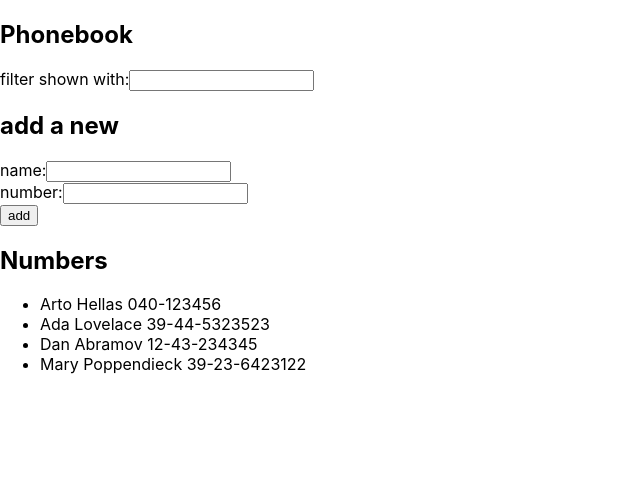
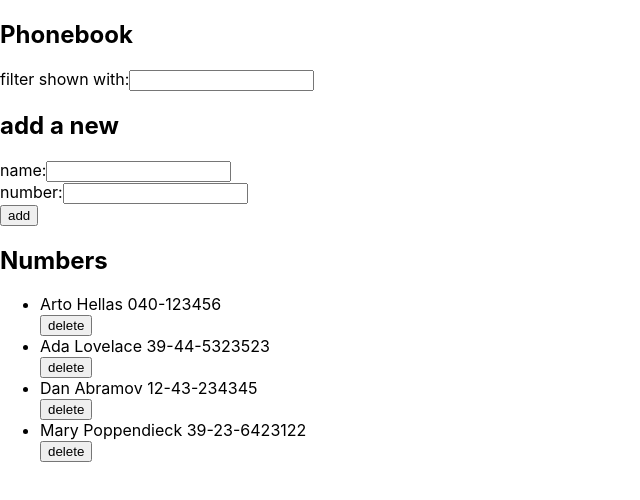
Before and after one commit to Samuann/FullStack-Open, a React (Create React App) app in the folder part2/phonebook/: page / in a window 1280 px wide. Shown: the top 500 px of the page, without its empty margins (0-640 px from the left). Built offline with nearby package versions, Linux system fonts and the light colour scheme; data requests are answered from the project's data file.

Commit message:
Commiting work for Exercises 2.15.-2.18. Moved axios to services file

```diff
--- a/part2/phonebook/src/App.js
+++ b/part2/phonebook/src/App.js
@@ -2,7 +2,7 @@ import React, { useState, useEffect } from 'react';
 import Filter from './components/Filter';
 import PersonForm from './components/PersonForm';
 import Persons from './components/Persons';
-import axios from 'axios'
+import personsServices from './services/personsService';
 
 const App = () => {
   const [ persons, setPersons ] = useState('');
@@ -11,13 +11,13 @@ const App = () => {
   const [ newSearch, setNewSearch ] = useState('');
 
   const getPersonsData = () => {
-    axios.get('http://localhost:3001/persons')
+    personsServices.readPersonData()
     .then(response => {
-      setPersons(response.data)
+      setPersons(response)
     });
-  }
+  };
 
-  //useEffect by default is runs after every completed render
+  //useEffect by default runs after every completed render
   useEffect(getPersonsData, []);
 
   const handleNameChange = (event) => {
@@ -32,20 +32,51 @@ const App = () => {
     setNewSearch(event.target.value);
   }
 
-  const filterName = persons ? persons.filter(person => (person.name.toLowerCase() === newName.toLowerCase())) : null;
+  //check for difference in phone number, if there is a difference then list is updated and the number for matching id is replaced
+  const isNotSameNumber = (person) => {
+    const [personMatch] = person;
+    const updatedNumber = {...personMatch, number: newNumber};
+    const confirmNumberMessage = window.confirm(`${updatedNumber.name} is already added to phonebook, replace old number with new one?`);
+
+    return confirmNumberMessage ? (personsServices.updatePersonData(updatedNumber, updatedNumber.id)
+    .then(response => setPersons(persons.map(peps => peps.name === newName ? response : peps)))) : null;
+  };
 
   const addNewName = (event) => {
     event.preventDefault();
+
     const noteObject = {
       name: newName,
       number: newNumber
     };
 
-    if (filterName && filterName.length) {
+  const filterNameAndNumber = persons ? persons.filter(person => (person.name.toLowerCase() === newName.toLowerCase()) && (person.number !== newNumber) ) : null;
+  const filterJustName = persons ? persons.filter(person => (person.name.toLowerCase() === newName.toLowerCase()) && (person.number === newNumber) ) : null;
+
+    if (filterNameAndNumber?.length) {
+      return isNotSameNumber(filterNameAndNumber);
+    };
+
+    if(filterJustName?.length) {
       return alert(`${newName} is already added to phonebook`)
     }
-    return setPersons(persons.concat(noteObject))
 
+    return personsServices.createPersonData(noteObject)
+    .then(response => setPersons(persons.concat(response)))
+
+  };
+
+  const filterPersonsDeletion = (id, response) => {
+    console.log(response, 'response');
+    return persons.filter(person => person.id !== id);
+  }
+
+  const deletePersons = (id, name) => {
+    if(window.confirm(`Delete ${name} ?`)) {
+      return personsServices.deletePersonData(id)
+      .then(response => setPersons(filterPersonsDeletion(id)))
+      .catch(error => alert('error has occured'));
+    }
   };
 
   return (
@@ -64,7 +95,7 @@ const App = () => {
           numberChangeAction={handleNumberChange}
         />
         <h2>Numbers</h2>
-        {persons && <Persons personsList={persons} newSearchValue={newSearch} />}
+        {persons && <Persons personsList={persons} newSearchValue={newSearch} deleteAction={deletePersons}/>}
       </div>
     </>
   );
--- a/part2/phonebook/src/components/Persons.js
+++ b/part2/phonebook/src/components/Persons.js
@@ -1,9 +1,17 @@
 import React from 'react';
 
 const Persons = (props) => {
-    const {personsList, newSearchValue } = props;
+    const {personsList, newSearchValue, deleteAction } = props;
 
-    const displayAllNames = () => personsList.map( person => <li key={person.name}> {person.name} {person.number}</li>);
+    const displayAllNames = () => personsList.map( person =>
+        (
+            <React.Fragment key={person.id}>
+                <li>
+                    {person.name} {person.number}
+                </li>
+                <button onClick={() => deleteAction(person.id, person.name)}>delete</button>
+            </React.Fragment>
+        ));
 
     const displayFilteredName = () => {
         return personsList.filter(people =>  people.name.toLowerCase().includes(newSearchValue.toLowerCase()))
@@ -11,9 +19,11 @@ const Persons = (props) => {
     }
 
     return (
-        <ul>
-            {newSearchValue.length ? displayFilteredName(): displayAllNames()}
-        </ul>
+        <>
+            <ul>
+                {newSearchValue.length ? displayFilteredName(): displayAllNames()}
+            </ul>
+        </>
     );
 };
 
--- /dev/null
+++ b/part2/phonebook/src/services/personsService.js
@@ -0,0 +1,26 @@
+import axios from 'axios';
+
+const baseUrl = 'http://localhost:3001/persons';
+
+const readPersonData = () => {
+    return axios.get(baseUrl).then(response => response.data);
+};
+
+const createPersonData = (newObject) => {
+    return axios.post(baseUrl, newObject).then(response => response.data)
+};
+
+const updatePersonData = (newPropertyUpdate, id) => {
+    return axios.put(`${baseUrl}/${id}`, newPropertyUpdate).then(response => response.data)
+};
+
+const deletePersonData = (id) => {
+    return axios.delete(`${baseUrl}/${id}`);
+}
+
+export default {
+    readPersonData,
+    createPersonData,
+    deletePersonData,
+    updatePersonData
+}
```
